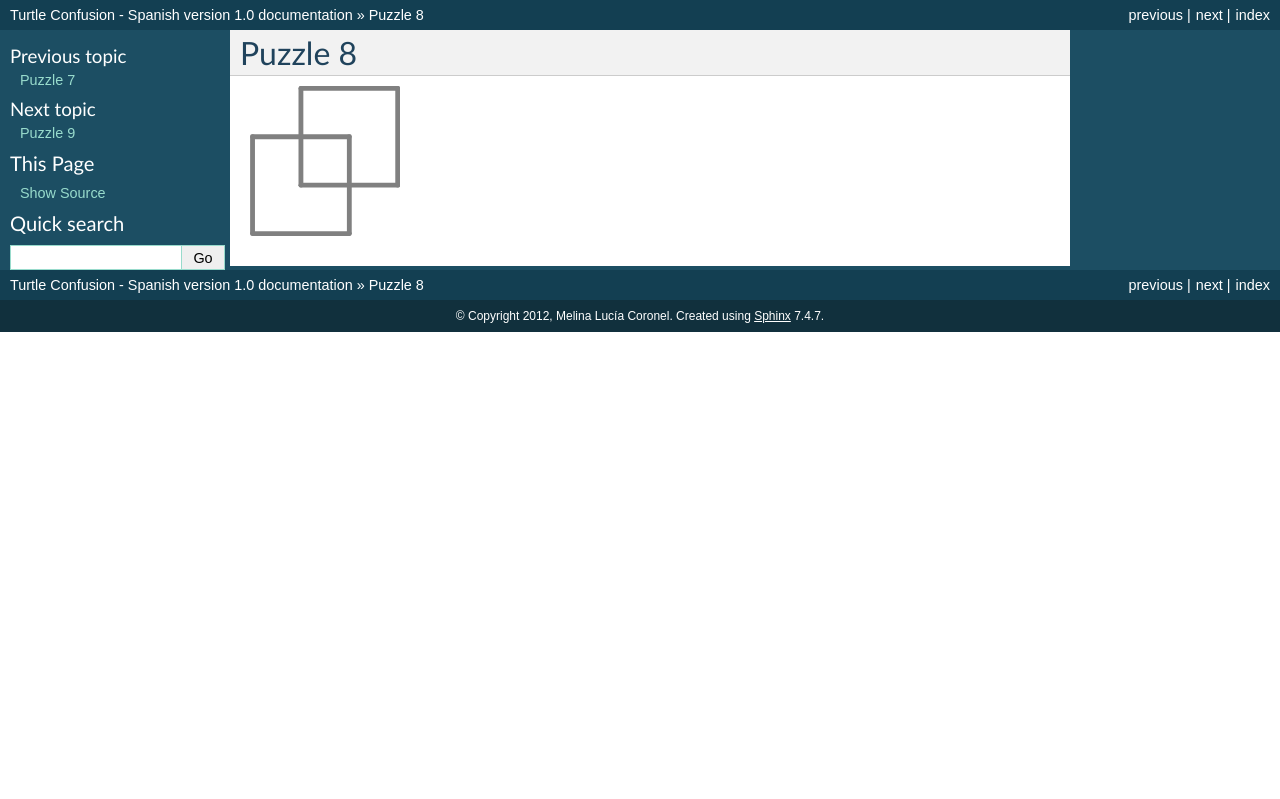
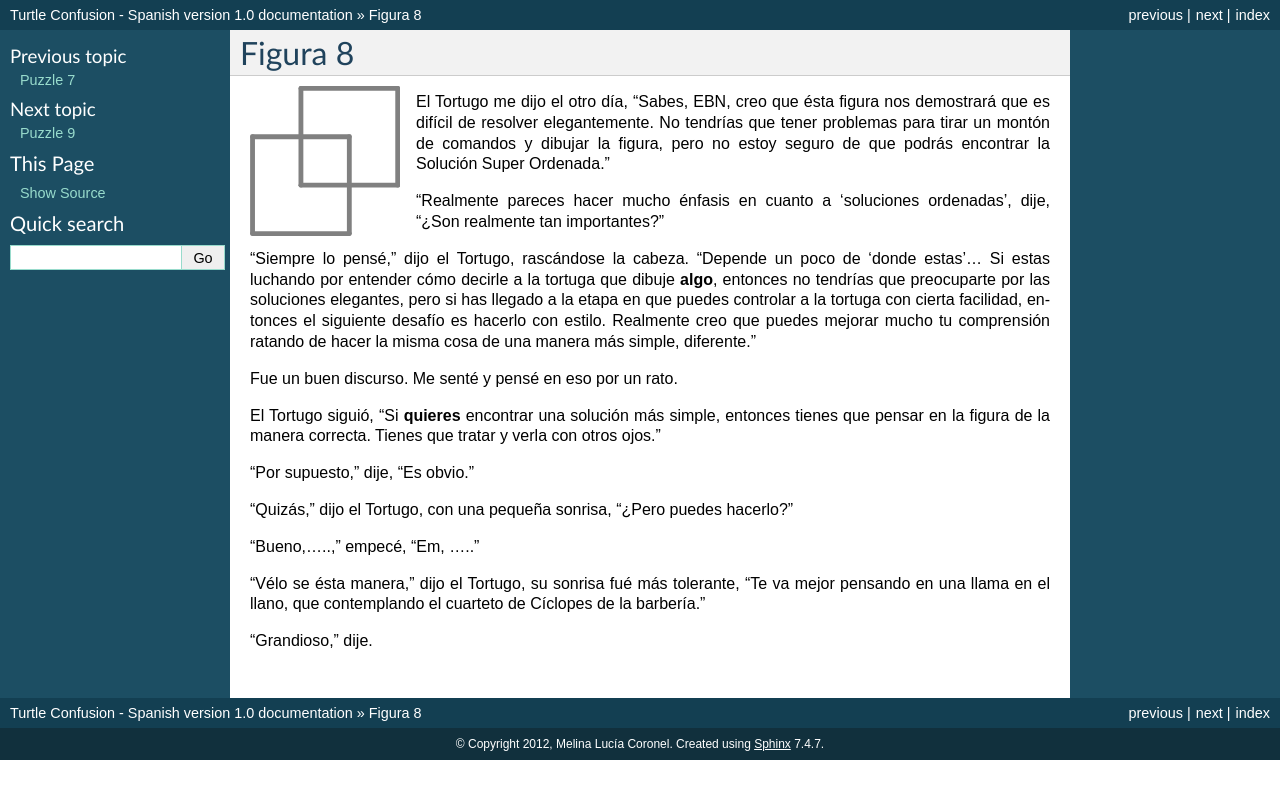
Before and after one commit to humitos/turtle-confusion-es, a Sphinx documentation site: the page built from docs/puzzle-08.rst, in a window 1280 px wide. Shown: the top 799 px of the page. Built offline with Sphinx 7.4.7, drawn with Linux system fonts in a browser that asks for light colours.

Commit message:
Puzzle 08 finished

```diff
--- a/docs/puzzle-08.rst
+++ b/docs/puzzle-08.rst
@@ -1,5 +1,5 @@
-Puzzle 8
-=========
+Figura 8
+========
 
 .. image:: _static/images/confusion-8.svg
    :height: 300px
@@ -7,3 +7,23 @@ Puzzle 8
    :scale: 50 %
    :alt: Puzzle 8
    :align: left
+
+El Tortugo me dijo el otro día, "Sabes, EBN, creo que ésta figura nos demostrará que es difícil de resolver elegantemente. No tendrías que tener problemas para tirar un montón de comandos y dibujar la figura, pero no estoy seguro de que podrás encontrar la Solución Super Ordenada."
+
+"Realmente pareces hacer mucho énfasis en cuanto a 'soluciones ordenadas', dije, "¿Son realmente tan importantes?"
+
+"Siempre lo pensé," dijo el Tortugo, rascándose la cabeza. "Depende un poco de 'donde estas'... Si estas luchando por entender cómo decirle a la tortuga que dibuje **algo**, entonces no tendrías que preocuparte por las soluciones elegantes, pero si has llegado a la etapa en que puedes controlar a la tortuga con cierta facilidad, entonces el siguiente desafío es hacerlo con estilo. Realmente creo que puedes mejorar mucho tu comprensión ratando de hacer la misma cosa de una manera más simple, diferente."
+
+Fue un buen discurso. Me senté y pensé en eso por un rato.
+
+El Tortugo siguió, "Si **quieres** encontrar una solución más simple, entonces tienes que pensar en la figura de la manera correcta. Tienes que tratar y verla con otros ojos."
+
+"Por supuesto," dije, "Es obvio."
+
+"Quizás," dijo el Tortugo, con una pequeña sonrisa, "¿Pero puedes hacerlo?"
+
+"Bueno,.....," empecé, "Em, ....."
+
+"Vélo se ésta manera," dijo el Tortugo, su sonrisa fué más tolerante, "Te va mejor pensando en una llama en el llano, que contemplando el cuarteto de Cíclopes de la barbería."
+
+"Grandioso," dije.
```
